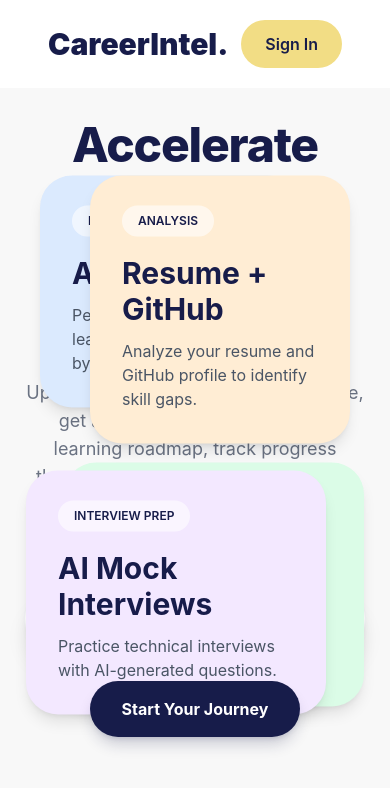
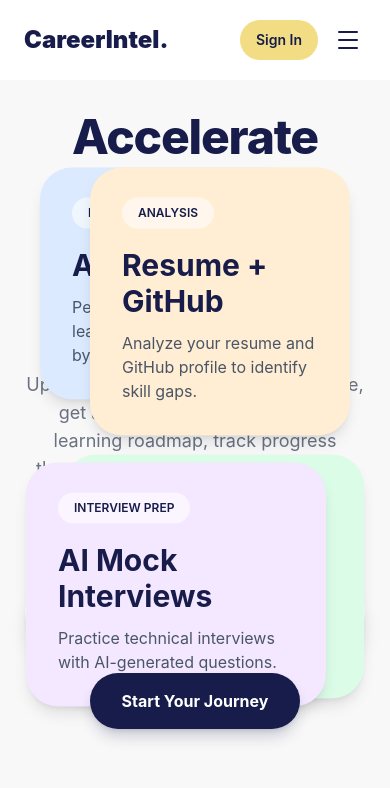
Before and after one commit to kavyagudiwada/Personalized-learning-roadmap-in-progress-, a React (Vite) app in the folder frontend/: page / in a window 390 px wide. Shown: the top 788 px of the page. Built offline with nearby package versions, Linux system fonts and the light colour scheme; no server answers.

Commit message:
Fix: add mobile hamburger menu to dashboard and landing page navbars

```diff
--- a/frontend/src/components/common/navbar.tsx
+++ b/frontend/src/components/common/navbar.tsx
@@ -1,13 +1,17 @@
+import { useState } from "react";
 import { Link, useNavigate } from "@tanstack/react-router";
 import { useAuth } from "@/features/authentication/hooks/use-auth";
+import { motion, AnimatePresence } from "framer-motion";
 
 export default function Navbar() {
   const navigate = useNavigate();
   const { isAuthenticated } = useAuth();
+  const [showMobileMenu, setShowMobileMenu] = useState(false);
 
   return (
-    <header className="flex justify-between items-center px-12 py-5">
-      <Link to="/" className="font-black text-3xl text-[#171C4A]">
+    <header className="relative px-6 md:px-12 py-5">
+      <div className="flex justify-between items-center">
+        <Link to="/" className="font-black text-2xl md:text-3xl text-[#171C4A]">
           CareerIntel.
         </Link>
 
@@ -18,12 +22,34 @@ export default function Navbar() {
           <span>Roadmap</span>
         </nav>
 
+        <div className="flex items-center gap-3">
           <button
             onClick={() => navigate({ to: isAuthenticated ? "/dashboard" : "/login" })}
-        className="bg-[#F2DD85] text-[#171C4A] px-6 py-3 rounded-full font-semibold hover:opacity-90 transition"
+            className="bg-[#F2DD85] text-[#171C4A] px-4 md:px-6 py-2.5 md:py-3 rounded-full font-semibold hover:opacity-90 transition text-sm md:text-base"
           >
             {isAuthenticated ? "Dashboard" : "Sign In"}
           </button>
+
+          <button onClick={() => setShowMobileMenu(!showMobileMenu)} className="md:hidden flex flex-col justify-center items-center w-9 h-9 gap-1.5 rounded-xl hover:bg-gray-100 transition">
+            <motion.span animate={{ rotate: showMobileMenu ? 45 : 0, y: showMobileMenu ? 6 : 0 }} className="block w-5 h-0.5 bg-[#171C4A] rounded-full" />
+            <motion.span animate={{ opacity: showMobileMenu ? 0 : 1 }} className="block w-5 h-0.5 bg-[#171C4A] rounded-full" />
+            <motion.span animate={{ rotate: showMobileMenu ? -45 : 0, y: showMobileMenu ? -6 : 0 }} className="block w-5 h-0.5 bg-[#171C4A] rounded-full" />
+          </button>
+        </div>
+      </div>
+
+      <AnimatePresence>
+        {showMobileMenu && (
+          <motion.div initial={{ height: 0, opacity: 0 }} animate={{ height: "auto", opacity: 1 }} exit={{ height: 0, opacity: 0 }} transition={{ duration: 0.2 }} className="md:hidden overflow-hidden mt-3 bg-white rounded-2xl shadow-xl border border-gray-100">
+            <div className="py-2">
+              <span className="block px-6 py-3 text-gray-500 font-medium text-sm">AI Learning</span>
+              <span className="block px-6 py-3 text-gray-500 font-medium text-sm">Progress Tracker</span>
+              <span className="block px-6 py-3 text-gray-500 font-medium text-sm">Resume + GitHub</span>
+              <span className="block px-6 py-3 text-gray-500 font-medium text-sm">Roadmap</span>
+            </div>
+          </motion.div>
+        )}
+      </AnimatePresence>
     </header>
   );
 }
--- a/frontend/src/features/dashboard/components/dashboard-navbar.tsx
+++ b/frontend/src/features/dashboard/components/dashboard-navbar.tsx
@@ -11,6 +11,7 @@ export default function DashboardNavbar() {
   const [avatarError, setAvatarError] = useState(false);
   const [showRoadmapMenu, setShowRoadmapMenu] = useState(false);
   const [showAiCoachMenu, setShowAiCoachMenu] = useState(false);
+  const [showMobileMenu, setShowMobileMenu] = useState(false);
 
   const handleLogout = () => {
     logout();
@@ -21,6 +22,7 @@ export default function DashboardNavbar() {
 
   const navLinkClass = "text-sm font-semibold text-gray-500 hover:text-[#171C4A] transition px-3 py-1.5 rounded-xl hover:bg-[#171C4A]/5";
   const dropdownClass = "absolute top-full mt-1.5 bg-white backdrop-blur-xl rounded-2xl shadow-xl shadow-black/10 border border-gray-200/60 overflow-hidden min-w-[200px]";
+  const mobileLinkClass = "w-full text-left px-4 py-3 text-gray-600 font-medium text-sm hover:bg-gray-50 transition border-b border-gray-100 last:border-b-0";
 
   return (
     <header className="sticky top-0 z-50 bg-white/90 backdrop-blur-xl border-b border-gray-200/80 shadow-sm">
@@ -79,6 +81,7 @@ export default function DashboardNavbar() {
           </div>
         </nav>
 
+        <div className="flex items-center gap-3">
           <div className="relative">
             <button onClick={() => setShowProfileMenu(!showProfileMenu)} className="flex items-center gap-2 bg-gray-50/80 px-3 py-1.5 rounded-full hover:bg-gray-100 border border-gray-200/60 transition shadow-sm">
               <img src={avatarError || !user?.avatarUrl ? "https://cdn-icons-png.flaticon.com/512/3135/3135715.png" : user.avatarUrl} alt="Profile" className="w-8 h-8 rounded-full object-cover" onError={() => setAvatarError(true)} />
@@ -95,7 +98,33 @@ export default function DashboardNavbar() {
               )}
             </AnimatePresence>
           </div>
+
+          <button onClick={() => setShowMobileMenu(!showMobileMenu)} className="lg:hidden flex flex-col justify-center items-center w-9 h-9 gap-1.5 rounded-xl hover:bg-gray-100 transition">
+            <motion.span animate={{ rotate: showMobileMenu ? 45 : 0, y: showMobileMenu ? 6 : 0 }} className="block w-5 h-0.5 bg-[#171C4A] rounded-full" />
+            <motion.span animate={{ opacity: showMobileMenu ? 0 : 1 }} className="block w-5 h-0.5 bg-[#171C4A] rounded-full" />
+            <motion.span animate={{ rotate: showMobileMenu ? -45 : 0, y: showMobileMenu ? -6 : 0 }} className="block w-5 h-0.5 bg-[#171C4A] rounded-full" />
+          </button>
         </div>
+      </div>
+
+      <AnimatePresence>
+        {showMobileMenu && (
+          <motion.div initial={{ height: 0, opacity: 0 }} animate={{ height: "auto", opacity: 1 }} exit={{ height: 0, opacity: 0 }} transition={{ duration: 0.2 }} className="lg:hidden overflow-hidden border-t border-gray-100">
+            <div className="px-4 py-3 space-y-1">
+              <button onClick={() => { navigate({ to: "/dashboard" }); setShowMobileMenu(false); }} className={mobileLinkClass}>Dashboard</button>
+              <button onClick={() => { navigate({ to: "/skill-gap" }); setShowMobileMenu(false); }} className={mobileLinkClass}>Skill Gap</button>
+              <button onClick={() => { navigate({ to: "/resume" }); setShowMobileMenu(false); }} className={mobileLinkClass}>Resume</button>
+              <button onClick={() => { navigate({ to: "/github" }); setShowMobileMenu(false); }} className={mobileLinkClass}>GitHub</button>
+              <button onClick={() => { navigate({ to: "/resources" }); setShowMobileMenu(false); }} className={mobileLinkClass}>Resources</button>
+              <button onClick={() => { navigate({ to: "/gamification" }); setShowMobileMenu(false); }} className={mobileLinkClass}>Gamification</button>
+              <button onClick={() => { navigate({ to: "/chatbot" }); setShowMobileMenu(false); }} className={mobileLinkClass}>AI Coach</button>
+              <button onClick={() => { navigate({ to: "/interview-prep" }); setShowMobileMenu(false); }} className={mobileLinkClass}>Interview Prep</button>
+              <button onClick={() => { navigate({ to: "/roadmap" }); setShowMobileMenu(false); }} className={mobileLinkClass}>Roadmap</button>
+              <button onClick={() => { handleLogout(); setShowMobileMenu(false); }} className="w-full text-left px-4 py-3 text-red-500 font-medium text-sm hover:bg-red-50 transition">Log Out</button>
+            </div>
+          </motion.div>
+        )}
+      </AnimatePresence>
     </header>
   );
 }
```
Also changed, not shown: 1 other file (tests, documents, lock files or other folders). Lines whose indentation alone changed are shown as unchanged.
